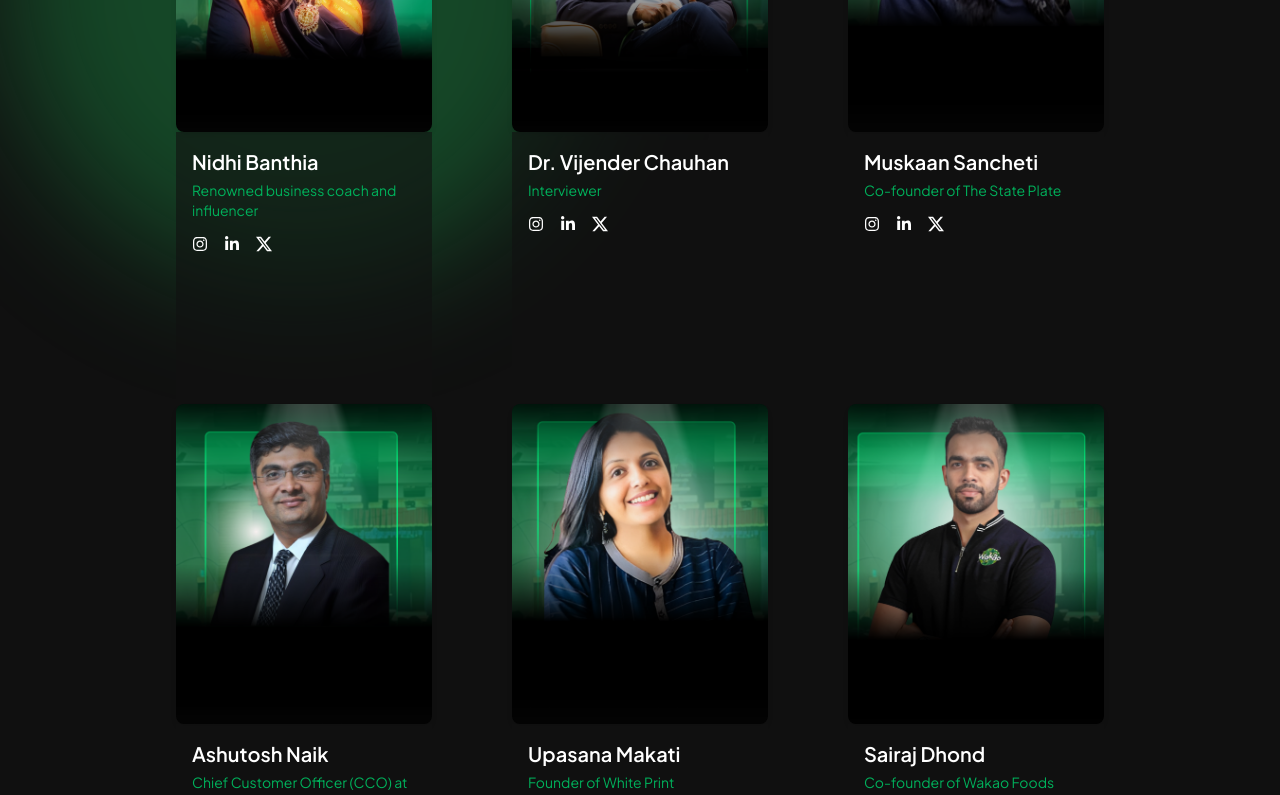
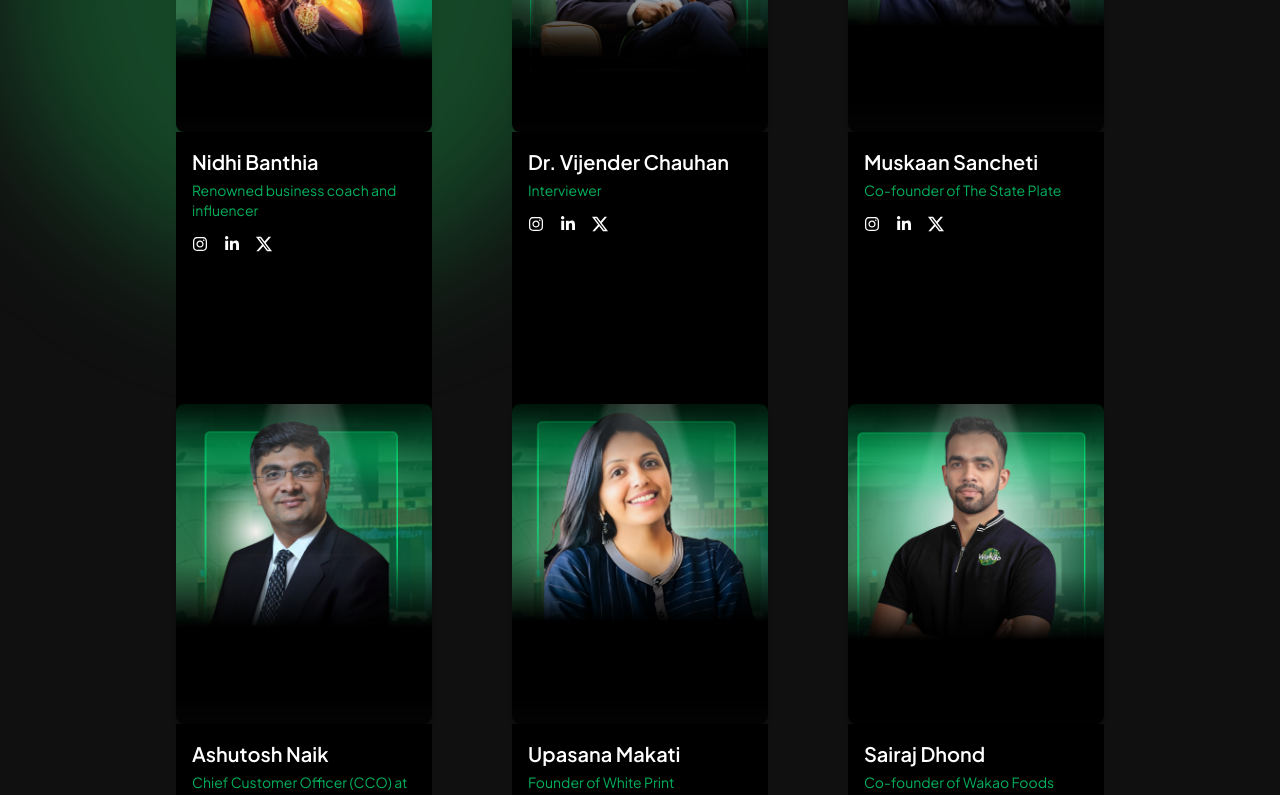
Before and after one commit to EDC-BITM/E-Summit-2025, a React (Vite) app: page / in a window 1280 px wide. Shown: the part 2080-2875 px from the top of the page. Built offline with nearby package versions, Linux system fonts and the light colour scheme.

Commit message:
Update FS.jsx

```diff
--- a/src/components/FeaturedSpeaker/FS.jsx
+++ b/src/components/FeaturedSpeaker/FS.jsx
@@ -79,7 +79,7 @@ const FeaturedSpeakers = () => {
           {speakersData.map((speaker, index) => (
             <div key={index} data-aos="flip-left" className="text-white shadow-md rounded-lg mb-28">
               <img src={speaker.img} className="w-full max-w-64 h-80 rounded-lg" />
-              <div className="absolute left-0 p-4 w-full h-full bg-[#111111]/60">
+              <div className="absolute left-0 p-4 w-full h-full bg-black">
                 <div className="space-y-1">
                     <h1 className="text-xl font-semibold">{speaker.name}</h1>
                     <h6 className="text-primaryGreen text-sm">{speaker.role}</h6>
```
